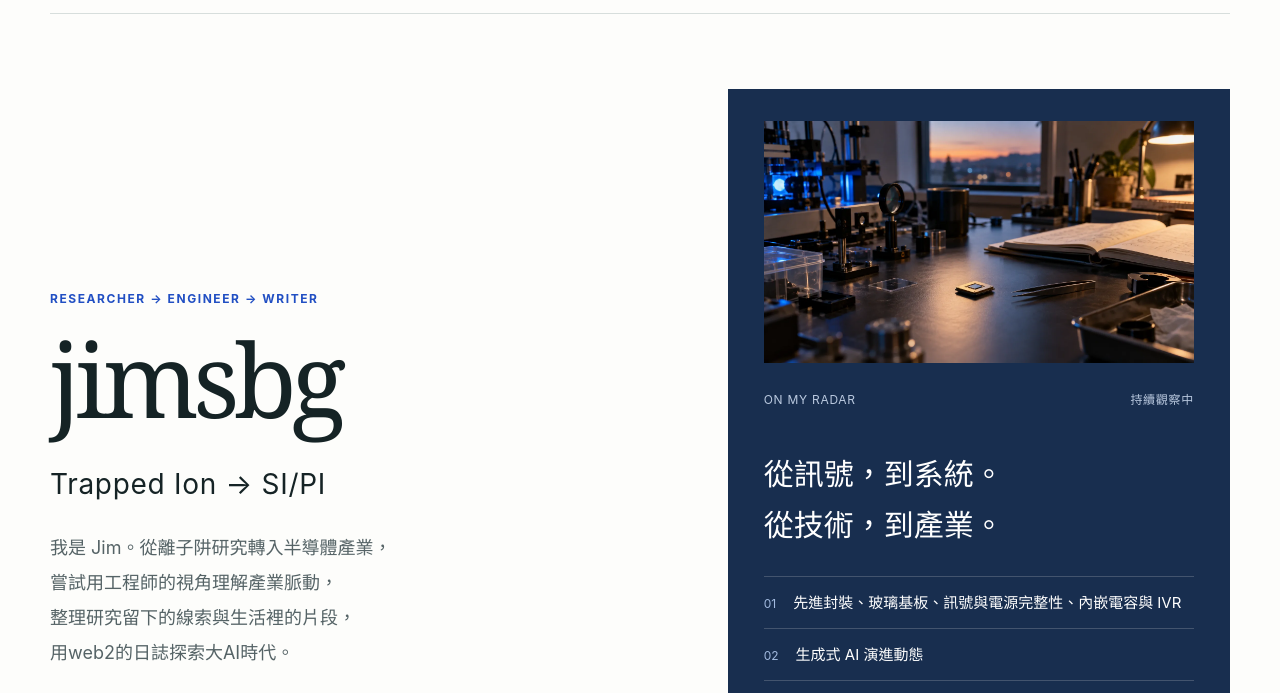
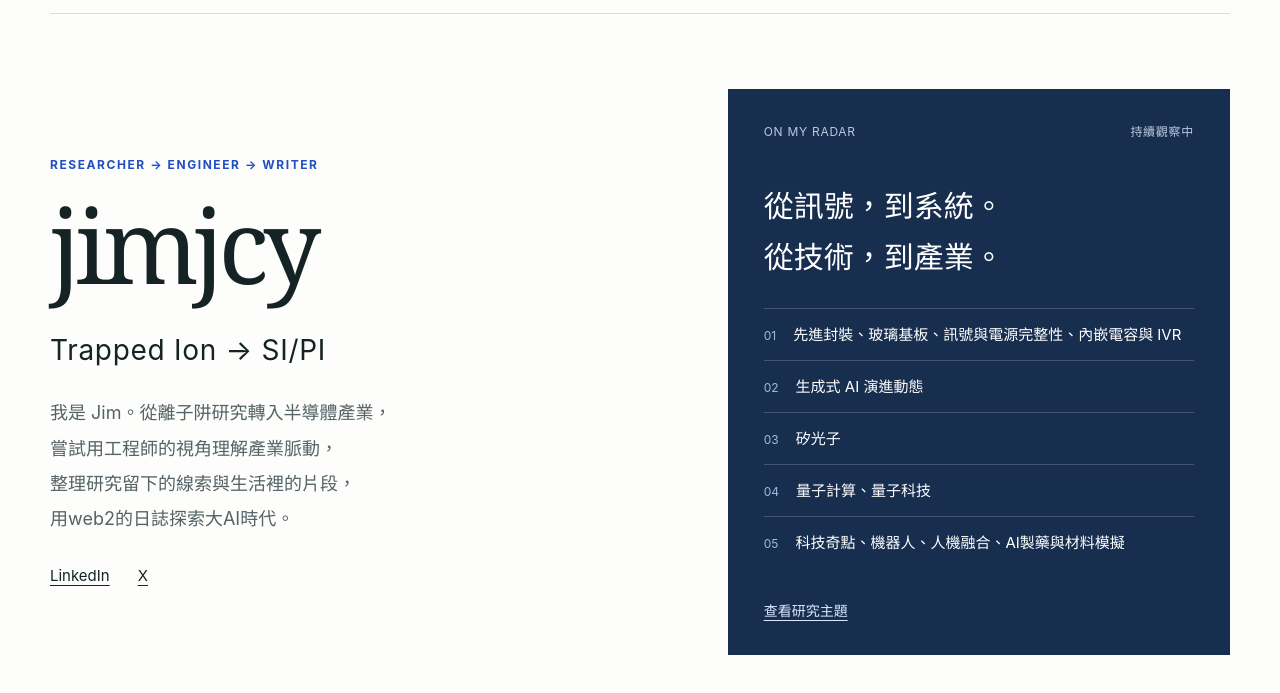
Before and after one commit to jhangchenyu/jhangchenyu.github.io, an Eleventy site: page src/index.njk in a window 1280 px wide. Shown: the part 92-785 px from the top of the page. Built offline with nearby package versions, Linux system fonts and the light colour scheme; Eleventy itself is replaced by a stand-in of ours; files that its build step writes are made by us from their sources.

Commit message:
Update website

```diff
--- a/src/index.njk
+++ b/src/index.njk
@@ -9,7 +9,7 @@ description: jimsbg 的個人網站。從離子阱研究到電磁模擬，記錄
     <p class="eyebrow">RESEARCHER → ENGINEER → WRITER</p>
 
     <h1 id="intro-title">
-      jimsbg<span>Trapped Ion → SI/PI</span>
+      jimjcy<span>Trapped Ion → SI/PI</span>
     </h1>
 
     <p class="lead">
@@ -30,7 +30,6 @@ description: jimsbg 的個人網站。從離子阱研究到電磁模擬，記錄
   </div>
 
   <aside class="focus-panel">
-    <img class="focus-photo" src="{{ '/assets/images/home-workbench.webp' | url }}" alt="研究與工程工作台的概念圖片" decoding="async">
     <div class="focus-heading">
       <span>ON MY RADAR</span>
       <span>持續觀察中</span>
```
